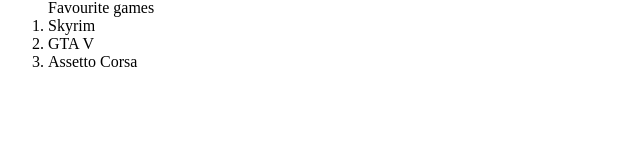
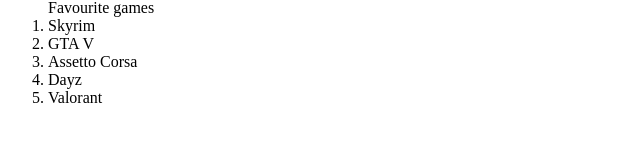
Before and after one commit to manny-reynoso/HTML-FOUNDATIONS-2, a plain HTML site: page html-boilerplate/Lists.html in a window 1280 px wide. Shown: the part 353-494 px from the top of the page, without its empty margins (0-640 px from the left). Drawn offline with Linux system fonts and the light colour scheme.

Commit message:
Finalized the simple html displaying Lists.

```diff
--- a/html-boilerplate/Lists.html
+++ b/html-boilerplate/Lists.html
@@ -32,6 +32,9 @@
         <li>Skyrim</li>
         <li>GTA V</li>
         <li>Assetto Corsa</li>
+        <li>Dayz</li>
+        <li>Valorant</li>
+
     </ol>
 </body>
 </html>
```
